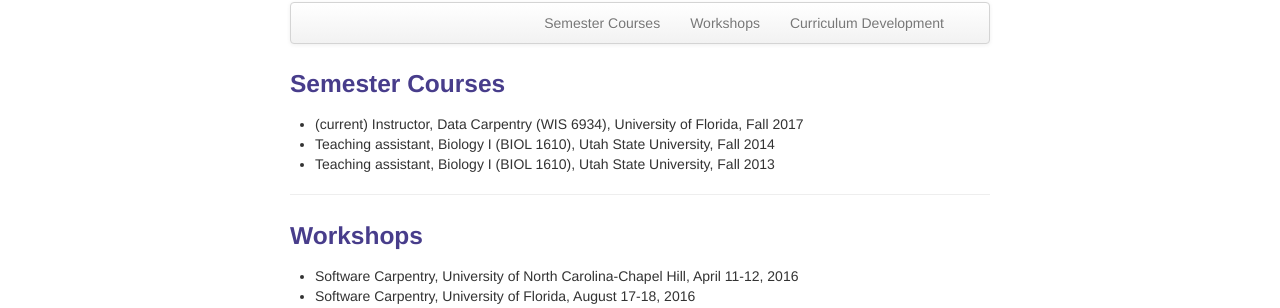
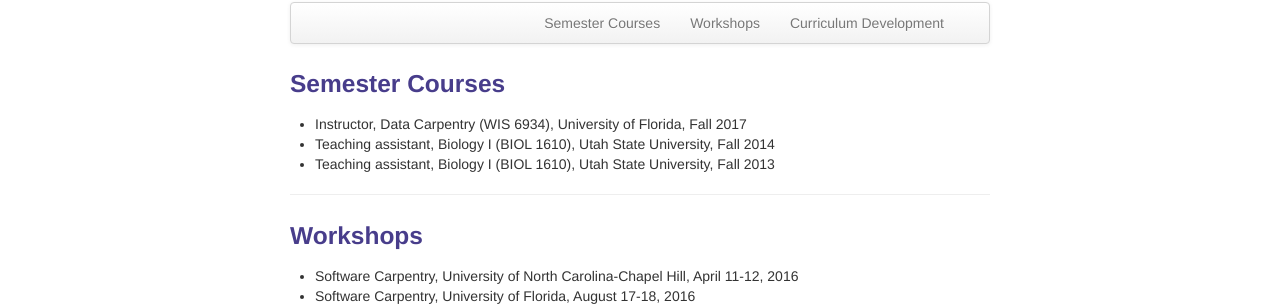
Before and after one commit to KristinaRiemer/KristinaRiemer.github.io, a Jekyll site: the page built from pages/teaching.md, in a window 1280 px wide. Shown: the part 150-458 px from the top of the page. Built offline with Jekyll 4.4.1, drawn with Linux system fonts in a browser that asks for light colours.

Commit message:
Update teaching page

```diff
--- a/pages/teaching.md
+++ b/pages/teaching.md
@@ -17,7 +17,7 @@ description: Kristina Riemer's teaching experiences
 
 ### <a name="semester"></a>Semester Courses
 
-- (current) Instructor, Data Carpentry (WIS 6934), University of Florida, Fall 2017
+- Instructor, Data Carpentry (WIS 6934), University of Florida, Fall 2017
 - Teaching assistant, Biology I (BIOL 1610), Utah State University, Fall 2014
 - Teaching assistant, Biology I (BIOL 1610), Utah State University, Fall 2013
 
```
